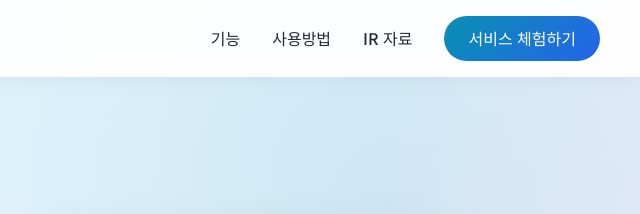
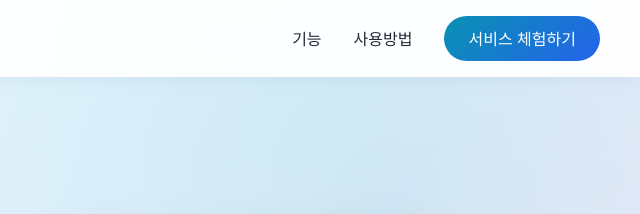
Before and after one commit to somoon0422/easymoim, a website: page index.html in a window 1280 px wide. Shown: the top 214 px of the page, 640-1280 px from the left. Drawn offline with Linux system fonts and the light colour scheme.

Commit message:
Remove IR page links from landing page

```diff
--- a/index.html
+++ b/index.html
@@ -849,7 +849,6 @@
             <div class="nav-links" id="navLinks">
                 <a href="#features">기능</a>
                 <a href="#how-it-works">사용방법</a>
-                <a href="ir.html">IR 자료</a>
                 <a href="https://prototypeeasymoim.vercel.app/" class="nav-cta" target="_blank">서비스 체험하기</a>
             </div>
             <button class="mobile-menu-btn" id="mobileMenuBtn">
@@ -1102,7 +1101,6 @@
                 지금 바로 시작하기 <i class="fas fa-arrow-right"></i>
             </a>
             <div class="cta-links">
-                <a href="ir.html"><i class="fas fa-file-powerpoint"></i> IR 자료 보기</a>
                 <a href="mailto:contact@easymoim.com"><i class="fas fa-envelope"></i> 문의하기</a>
             </div>
         </div>
@@ -1127,7 +1125,6 @@
                 <div class="footer-links">
                     <h4>회사</h4>
                     <ul>
-                        <li><a href="ir.html">IR 자료</a></li>
                         <li><a href="mailto:contact@easymoim.com">제휴 문의</a></li>
                         <li><a href="mailto:contact@easymoim.com">채용</a></li>
                     </ul>
```
